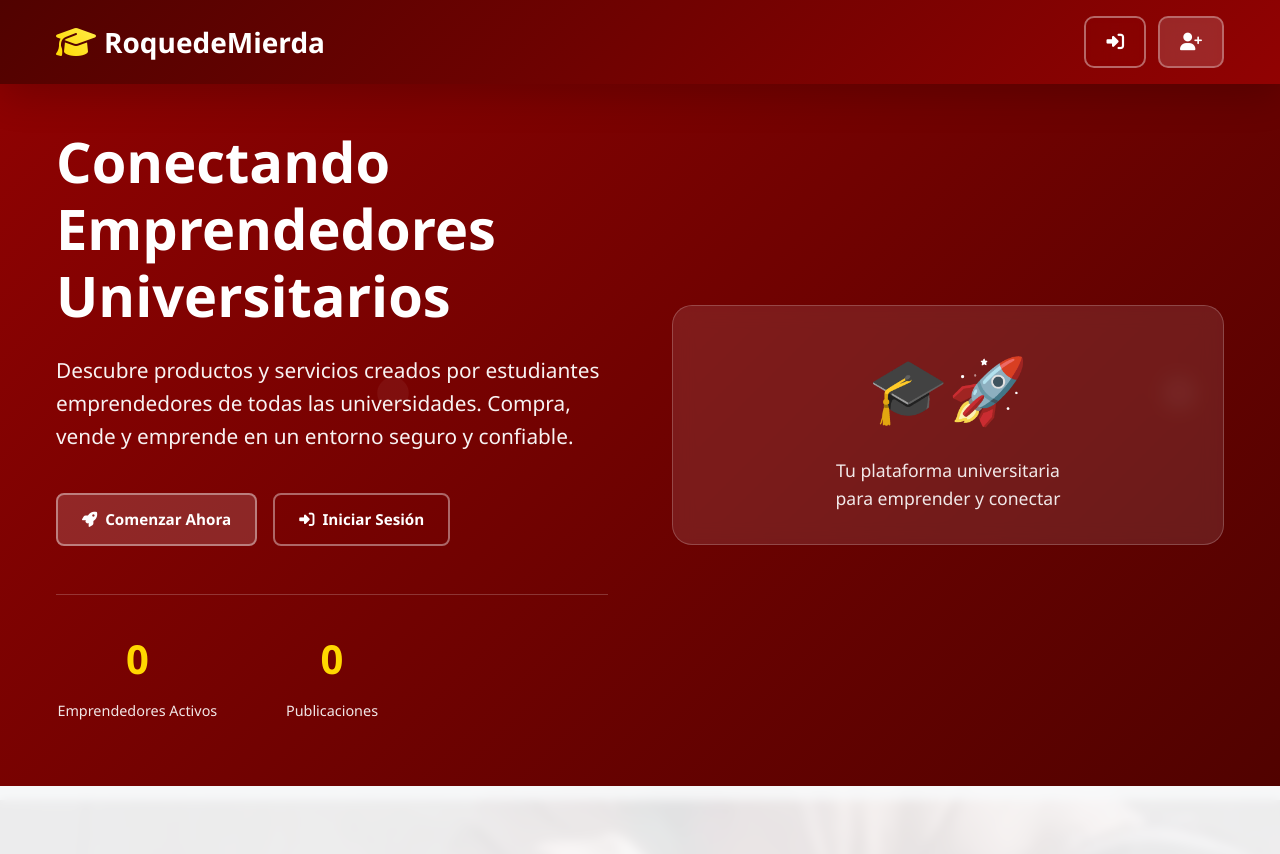
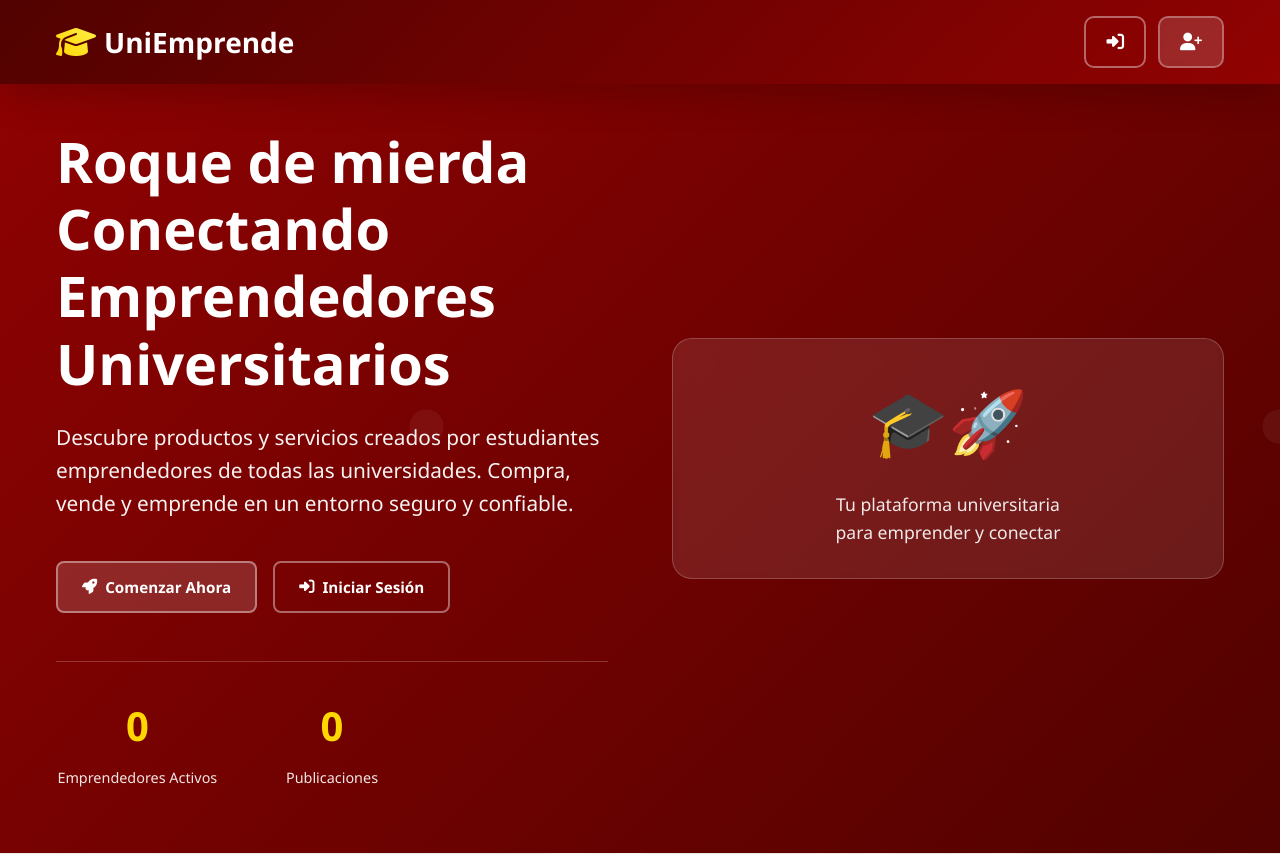
Before and after one commit to lroquehu/ING-WEB-PROYECTO, a PHP site: page /ING-WEB-PROYECTO/aplicacion/Vistas/inicio/index.php in a window 1280 px wide. Shown: the top 854 px of the page. Run offline with PHP 8.4, Linux system fonts and the light colour scheme; some libraries are stand-ins or nearby versions.

Commit message:
Update index.php

```diff
--- a/aplicacion/Vistas/inicio/index.php
+++ b/aplicacion/Vistas/inicio/index.php
@@ -1037,7 +1037,7 @@
             <div class="header-content">
                 <a href="<?php echo BASE_URL; ?>" class="logo">
                     <i class="fas fa-graduation-cap"></i>
-                    RoquedeMierda
+                    UniEmprende
                 </a>
 
                 <div class="nav-buttons">
@@ -1075,7 +1075,7 @@
             <div class="container">
                 <div class="hero-content">
                     <div class="hero-text">
-                        <h1>Conectando Emprendedores Universitarios</h1>
+                        <h1>Roque de mierda Conectando Emprendedores Universitarios</h1>
                         <p>Descubre productos y servicios creados por estudiantes emprendedores de todas las universidades. Compra, vende y emprende en un entorno seguro y confiable.</p>
 
                         <div class="hero-buttons">
```
